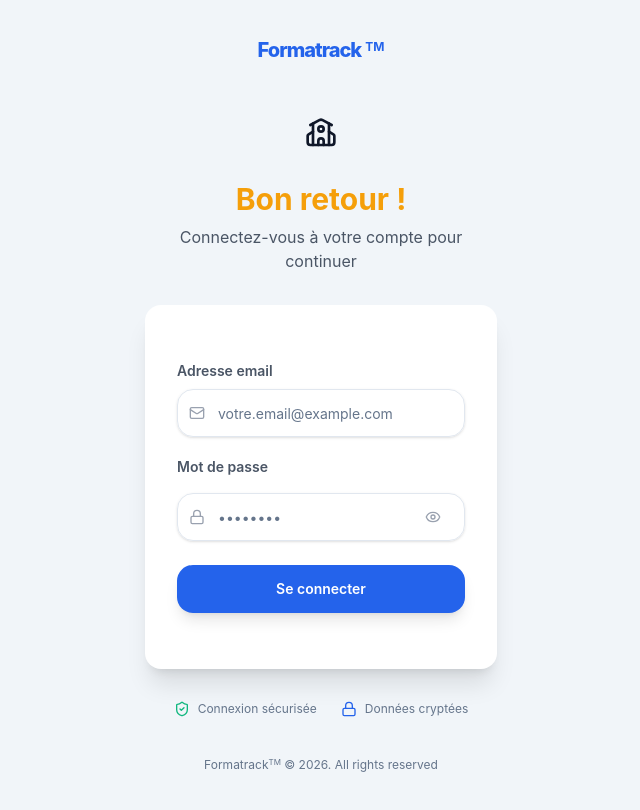
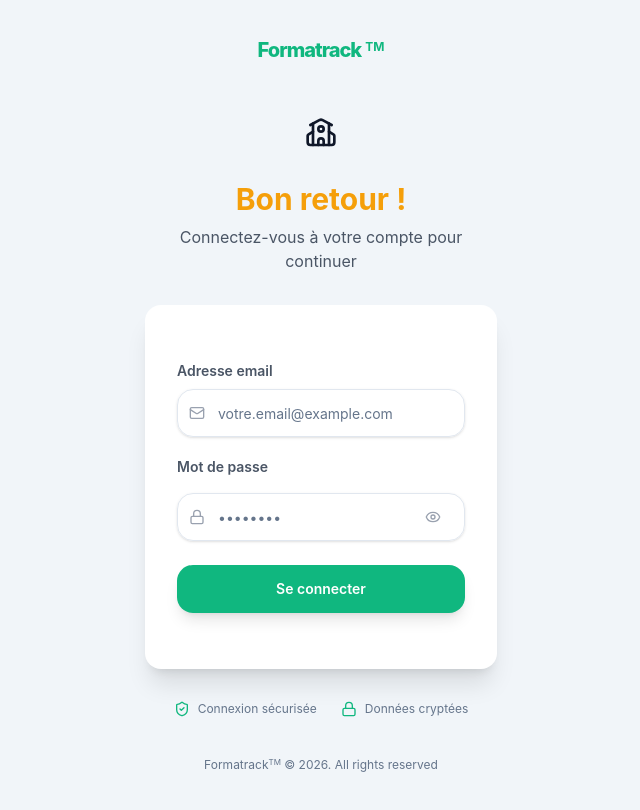
Before and after one commit to Corei913th/formatrack_project, a React (Vite) app in the folder formatrack_frontend/: page /login in a window 1280 px wide. Shown: the top 810 px of the page, without its empty margins (319-959 px from the left). Built offline with nearby package versions, Linux system fonts and the light colour scheme; no server answers.

Commit message:
feat:  changement de la couleur primaire

```diff
--- a/formatrack_frontend/src/index.css
+++ b/formatrack_frontend/src/index.css
@@ -205,7 +205,7 @@
      ============================================ */
 
   /* Primaire - Blue */
-  --primary: hsl(221, 83%, 53%);
+  --primary: hsl(160, 84%, 39%);
   /* blue-600 */
   --primary-foreground: hsl(0, 0%, 100%);
   --primary-hover: hsl(221, 83%, 48%);
```
